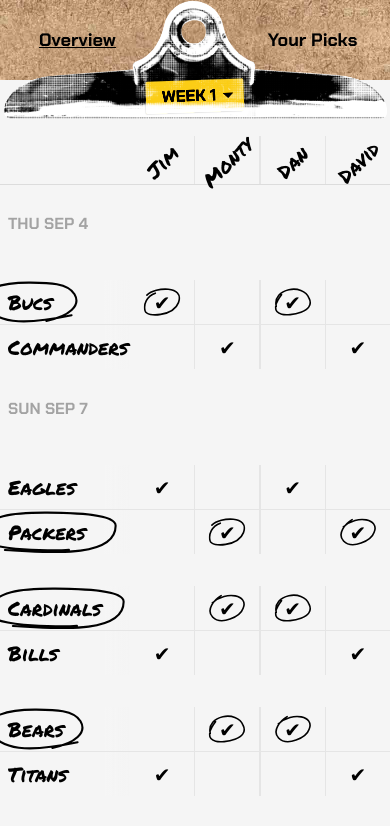
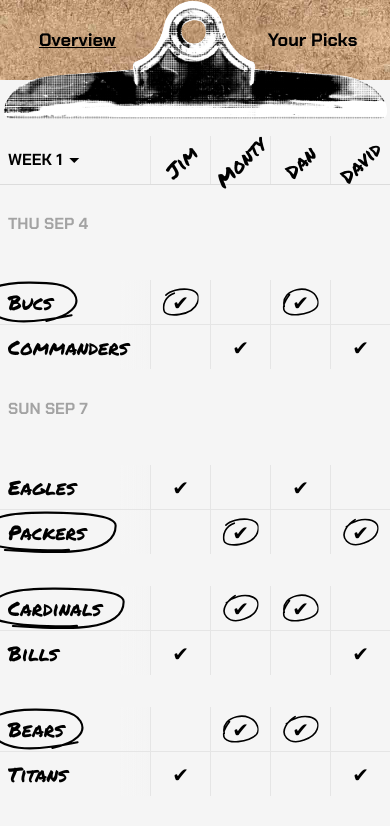
Before and after one commit to davidxcarroll/JimsClipboard, a React (Vite) app: page / in a window 390 px wide. Shown: the top 826 px of the page. Built offline with nearby package versions, Linux system fonts and the light colour scheme.

Commit message:
moved week select

```diff
--- a/src/components/shared/MatchupRow.jsx
+++ b/src/components/shared/MatchupRow.jsx
@@ -70,9 +70,10 @@
     <div className="flex flex-col marker lg:text-3xl md:text-2xl text-xl">
       {/* Home Team Row */}
       <div className="flex flex-row">
-        <div className="w-1/5 h-auto min-w-[130px] flex items-center justify-start md:px-8 px-2 py-2 bg-gradient-to-r from-neutral-100 from-80% to-neutral-100/0 sticky left-0 z-10">
+        <div className="w-1/5 h-auto min-w-[150px] flex items-center justify-start md:px-8 px-2 py-2 bg-gradient-to-r from-neutral-100 from-80% to-neutral-100/0 sticky left-0 z-10">
           {renderTeamName(homeTeam, winningTeam === homeTeam)}
         </div>
+        <div className="w-[1.5px] bg-neutral-200" />
         <div className="w-1/5 h-auto min-w-[40px] flex items-center justify-center">
           {renderCheckmark(homeTeam, 'jim')}
         </div>
@@ -95,9 +96,10 @@
 
       {/* Away Team Row */}
       <div className="flex flex-row">
-        <div className="w-1/5 h-auto min-w-[130px] flex items-center justify-start md:px-8 px-2 py-2 bg-gradient-to-r from-neutral-100 from-80% to-neutral-100/0 sticky left-0 z-10">
+        <div className="w-1/5 h-auto min-w-[150px] flex items-center justify-start md:px-8 px-2 py-2 bg-gradient-to-r from-neutral-100 from-80% to-neutral-100/0 sticky left-0 z-10">
           {renderTeamName(awayTeam, winningTeam === awayTeam)}
         </div>
+        <div className="w-[1.5px] bg-neutral-200" />
         <div className="w-1/5 h-auto min-w-[40px] flex items-center justify-center">
           {renderCheckmark(awayTeam, 'jim')}
         </div>
--- a/src/components/shared/ParticipantsHeader.jsx
+++ b/src/components/shared/ParticipantsHeader.jsx
@@ -9,7 +9,9 @@
       lg:text-3xl md:text-2xl text-xl
       shadow-[0_1px_0_rgba(0,0,0,.1)]
     ">
-      <div className="w-1/5 min-w-[130px] flex items-center justify-center" />
+      <div className="w-1/5 min-w-[150px] flex items-center justify-center" />
+
+      <div className="w-[1.5px] bg-neutral-200" />
 
       {participants.map((name, index) => (
         <>
--- a/src/views/Overview.jsx
+++ b/src/views/Overview.jsx
@@ -44,7 +44,7 @@
                 />
 
                 {/* Week Selection Controls */}
-                <div className="
+                {/* <div className="
                 absolute left-1/2 -translate-x-1/2
                 lg:bottom-8 md:bottom-5 sm:bottom-2 xs:bottom-4 bottom-2
                 bg-amber-200 mix-blend-hard-light shadow-[-1px_1px_1px_rgba(0,0,0,.1)]
@@ -53,13 +53,13 @@
                 xl:mt-0 mt-2
                 chakra uppercase lg:text-xl md:text-lg text-base text-center
                 ">
-                    {/* <button
+                    <button
                         onClick={handlePrevWeek}
                         disabled={currentWeek === 1}
                         className="flex items-center justify-center material-symbols-sharp rounded-full sm:text-3xl text-2xl disabled:opacity-10 disabled:cursor-not-allowed"
                     >
                         arrow_left_alt
-                    </button> */}
+                    </button>
 
                     <button
                         onClick={handleWeekClick}
@@ -81,17 +81,69 @@
                         <option value={3}>WEEK 3</option>
                     </select>
 
-                    {/* <button
+                    <button
                         onClick={handleNextWeek}
                         disabled={currentWeek === 3}
                         className="flex items-center justify-center material-symbols-sharp rounded-full sm:text-3xl text-2xl disabled:opacity-10 disabled:cursor-not-allowed"
                     >
                         arrow_right_alt
-                    </button> */}
-                </div>
+                    </button>
+                </div> */}
+
             </div>
 
             <ParticipantsHeader />
+
+            {/* Week Selection Controls */}
+            <div className="
+            relative z-[100]
+            flex items-center
+            h-12 chakra
+            sm:-mt-20 -mt-16
+            uppercase lg:text-xl md:text-lg text-base
+            ">
+                {/* <button
+                    onClick={handlePrevWeek}
+                    disabled={currentWeek === 1}
+                    className="max-sm:hidden flex items-center justify-center material-symbols-sharp w-8 sm:text-3xl text-2xl disabled:opacity-10 disabled:cursor-not-allowed"
+                >
+                    arrow_left_alt
+                </button> */}
+
+                <div className="relative md:px-8 px-2 sticky left-0">
+
+                    <button
+                        onClick={handleWeekClick}
+                        className="
+                            sm:w-32 w-28
+                            flex items-center justify-start
+                            uppercase align-middle
+                        ">
+                        Week {currentWeek} <span className="material-symbols-sharp">arrow_drop_down</span>
+                    </button>
+
+                    <select
+                        ref={selectRef}
+                        value={currentWeek}
+                        onChange={(e) => setCurrentWeek(Number(e.target.value))}
+                        className="bg-blue-500/50
+                            absolute top-1/2 -translate-y-1/2 opacity-0 cursor-pointer sm:w-32 w-28 h-8
+                        ">
+                        <option value={1}>WEEK 1</option>
+                        <option value={2}>WEEK 2</option>
+                        <option value={3}>WEEK 3</option>
+                    </select>
+
+                </div>
+
+                {/* <button
+                    onClick={handleNextWeek}
+                    disabled={currentWeek === 3}
+                    className="max-sm:hidden flex items-center justify-center material-symbols-sharp w-8 sm:text-3xl text-2xl disabled:opacity-10 disabled:cursor-not-allowed"
+                >
+                    arrow_right_alt
+                </button> */}
+            </div>
 
             {weekData && weekData.matchups.map((dateGroup, index) => (
                 <div className="flex flex-col lg:gap-12 gap-8" key={index}>
```
